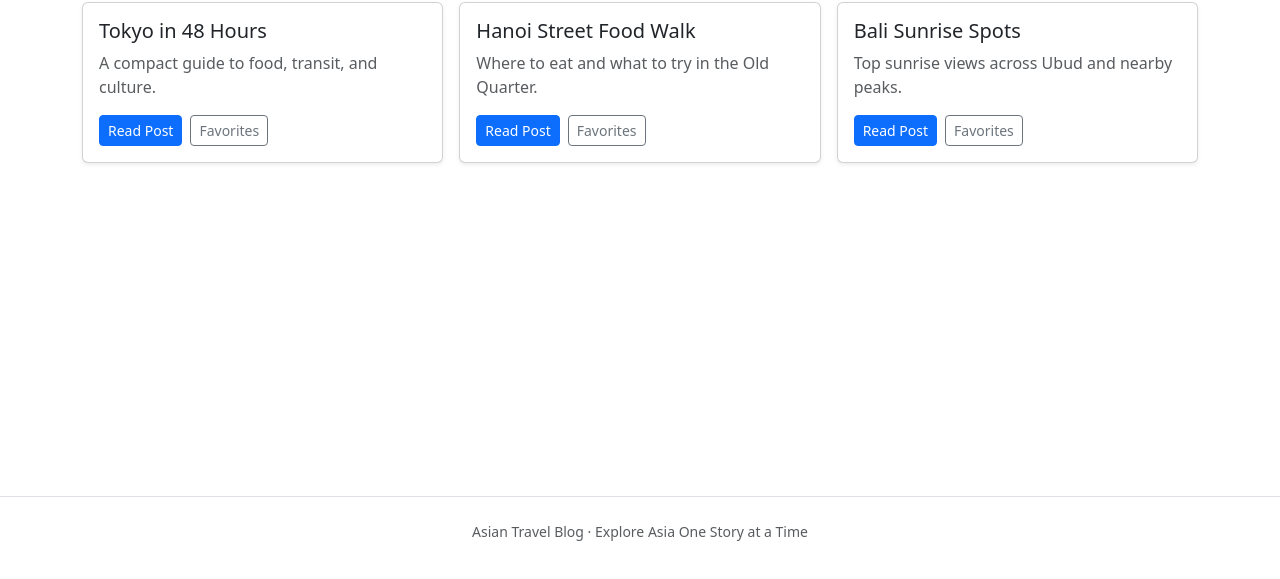
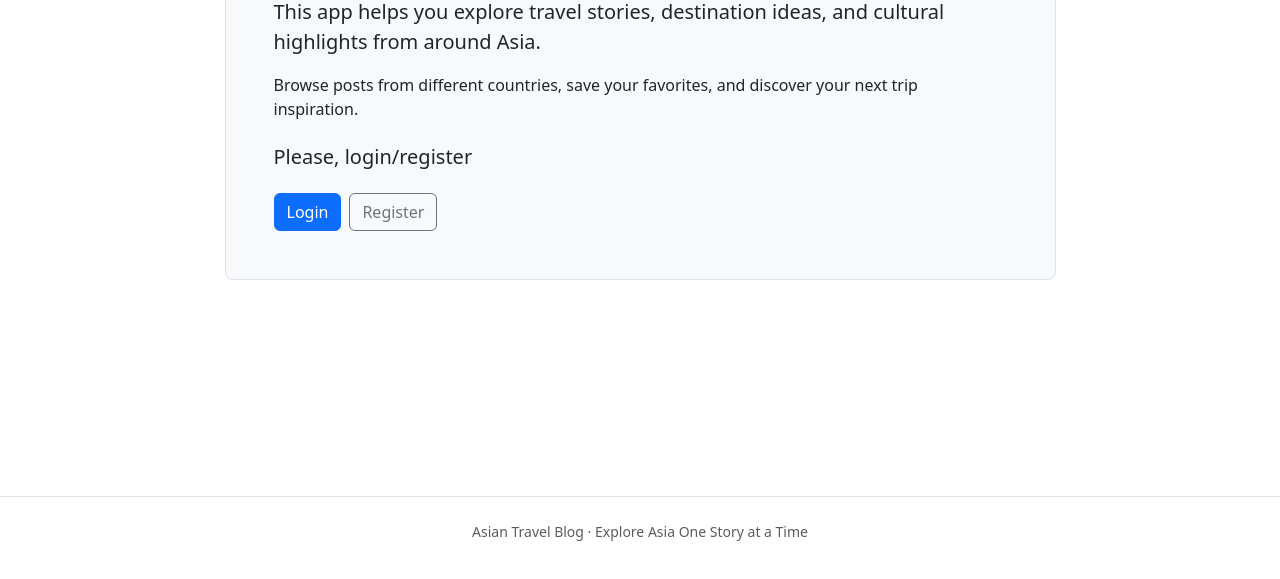
Before and after one commit to LachoVal/Blog_About_Asia, a website built with Vite: page index.html in a window 1280 px wide. Shown: the part 221-800 px from the top of the page. Built offline with nearby package versions, Linux system fonts and the light colour scheme.

Commit message:
feat: update homepage content and structure for improved user engagement

```diff
--- a/index.html
+++ b/index.html
@@ -10,10 +10,24 @@
     <div id="app-header"></div>
 
     <main class="container py-5">
-      <h1 class="mb-3">Asian Travel Blog</h1>
-      <p class="lead mb-4">Discover destinations, stories, and food across Asia.</p>
-
-      <section id="featured-posts" class="row g-3"></section>
+      <section class="row justify-content-center">
+        <article class="col-12 col-lg-9">
+          <div class="p-4 p-md-5 border rounded-3 bg-body-tertiary">
+            <h1 class="mb-3">Welcome to Asian Travel Blog</h1>
+            <p class="lead mb-3">
+              This app helps you explore travel stories, destination ideas, and cultural highlights from around Asia.
+            </p>
+            <p class="mb-4">
+              Browse posts from different countries, save your favorites, and discover your next trip inspiration.
+            </p>
+            <p class="h5 mb-4">Please, login/register</p>
+            <div class="d-flex flex-wrap gap-2">
+              <a class="btn btn-primary" href="/login">Login</a>
+              <a class="btn btn-outline-secondary" href="/register">Register</a>
+            </div>
+          </div>
+        </article>
+      </section>
     </main>
 
     <div id="app-footer"></div>
--- a/index/index.js
+++ b/index/index.js
@@ -1,32 +1,5 @@
 import { mountFooter } from '/src/components/footer/footer.js';
 import { mountHeader } from '/src/components/header/header.js';
-import { toPostRoute } from '/src/router/router.js';
-
-const featuredPosts = [
-  { id: 1, title: 'Tokyo in 48 Hours', excerpt: 'A compact guide to food, transit, and culture.' },
-  { id: 2, title: 'Hanoi Street Food Walk', excerpt: 'Where to eat and what to try in the Old Quarter.' },
-  { id: 3, title: 'Bali Sunrise Spots', excerpt: 'Top sunrise views across Ubud and nearby peaks.' }
-];
 
 mountHeader('#app-header');
 mountFooter('#app-footer');
-
-const postsContainer = document.querySelector('#featured-posts');
-postsContainer.innerHTML = featuredPosts
-  .map(
-    (post) => `
-      <article class="col-12 col-md-6 col-lg-4">
-        <div class="card h-100 shadow-sm">
-          <div class="card-body d-flex flex-column">
-            <h2 class="h5 card-title">${post.title}</h2>
-            <p class="card-text text-body-secondary">${post.excerpt}</p>
-            <div class="mt-auto d-flex gap-2">
-              <a class="btn btn-primary btn-sm" href="${toPostRoute(post.id)}">Read Post</a>
-              <a class="btn btn-outline-secondary btn-sm" href="/favorites">Favorites</a>
-            </div>
-          </div>
-        </div>
-      </article>
-    `
-  )
-  .join('');
```
